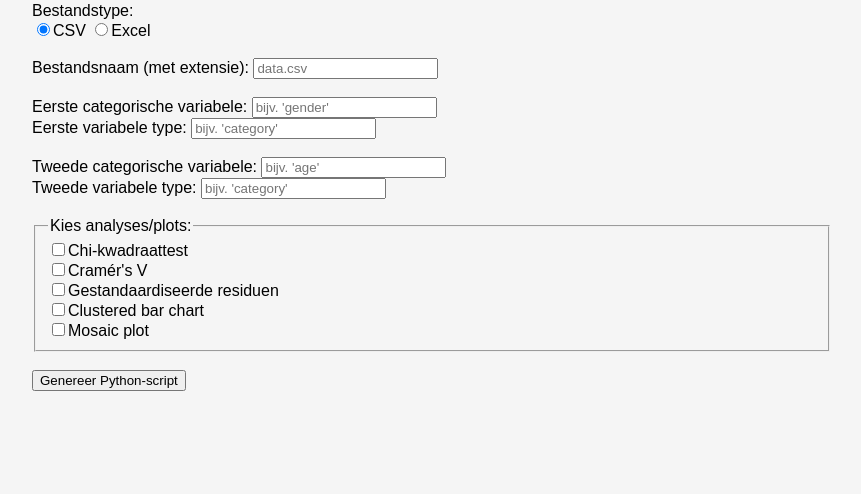
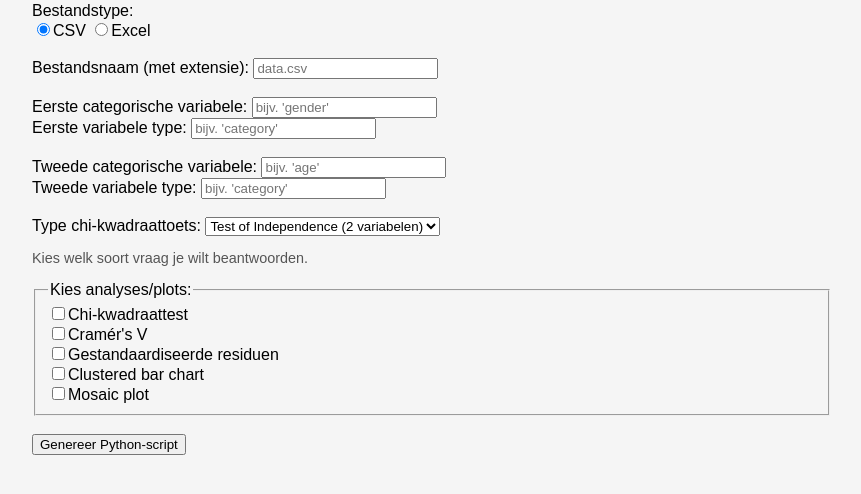
Before and after one commit to R3D-R4V3N/Data-Science-AI, a Flask app: page / in a window 1280 px wide. Shown: the part 138-632 px from the top of the page, without its empty margins (208-1069 px from the left). Run offline with Flask 3, Linux system fonts and the light colour scheme.

Commit message:
Add test type selection and script generation

```diff
--- a/app.py
+++ b/app.py
@@ -3,7 +3,7 @@ from flask import Flask, render_template, request
 app = Flask(__name__)
 
 # Helper function to build the Python analysis script
-def build_script(filetype, filename, var1, type1, var2, type2, options):
+def build_script(filetype, filename, var1, type1, var2, type2, options, test_type):
     lines = [
         'import pandas as pd',
         'import numpy as np',
@@ -18,59 +18,78 @@ def build_script(filetype, filename, var1, type1, var2, type2, options):
         lines.append(f"df = pd.read_csv('{filename}')  # Pas hier de bestandsnaam aan")
     else:
         lines.append(f"df = pd.read_excel('{filename}')  # Pas hier de bestandsnaam aan")
-    lines += [
-        f"df['{var1}'] = df['{var1}'].astype('{type1}')  # Pas hier '{var1}' aan naar jouw kolomnaam",
-        f"df['{var2}'] = df['{var2}'].astype('{type2}')  # Pas hier '{var2}' aan naar jouw kolomnaam",
-        '',
-        "contingency = pd.crosstab(df['" + var1 + "'], df['" + var2 + "'])",
-        'print(contingency)',
-        '',
-    ]
+    lines.append(f"df['{var1}'] = df['{var1}'].astype('{type1}')  # Pas hier '{var1}' aan naar jouw kolomnaam")
 
-    if 'chi2' in options:
+    if test_type == 'independence':
         lines += [
-            '# Chi-kwadraattest',
-            'chi2, p, dof, expected = stats.chi2_contingency(contingency)',
-            'print("Chi-square statistic:", chi2)',
-            'print("p-value:", p)',
+            f"df['{var2}'] = df['{var2}'].astype('{type2}')  # Pas hier '{var2}' aan naar jouw kolomnaam",
+            '',
+            f"contingency = pd.crosstab(df['{var1}'], df['{var2}'])",
+            'print(contingency)',
             '',
         ]
-    if 'cramers_v' in options:
+
+        if 'chi2' in options:
+            lines += [
+                '# Chi-kwadraattest onafhankelijkheid',
+                'chi2, p, dof, expected = stats.chi2_contingency(contingency)',
+                'print("Chi-square statistic:", chi2)',
+                'print("p-value:", p)',
+                '',
+            ]
+        if 'cramers_v' in options:
+            lines += [
+                '# Bereken Cram\u00e9r\'s V',
+                'n = contingency.sum().sum()',
+                'phi2 = chi2 / n',
+                'r, k = contingency.shape',
+                'cramers_v = np.sqrt(phi2 / (min(k - 1, r - 1)))',
+                'print("Cram\u00e9r\'s V:", cramers_v)',
+                '',
+            ]
+        if 'residuals' in options:
+            lines += [
+                '# Gestandaardiseerde residuen',
+                'residuals = (contingency - expected) / np.sqrt(expected)',
+                'print("Gestandaardiseerde residuen:")',
+                'print(residuals)',
+                '',
+            ]
+        if 'clustered_bar' in options:
+            lines += [
+                '# Clustered bar chart',
+                "contingency.plot(kind='bar')",
+                f"plt.xlabel('{var1}')",
+                'plt.ylabel("Frequentie")',
+                'plt.title("Clustered Bar Chart")',
+                'plt.show()',
+                '',
+            ]
+        if 'mosaic' in options:
+            lines += [
+                '# Mosaic plot',
+                'from statsmodels.graphics.mosaicplot import mosaic',
+                f"mosaic(df, ['{var1}', '{var2}'])",
+                'plt.show()',
+                '',
+            ]
+
+    elif test_type == 'goodness_of_fit':
         lines += [
-            '# Bereken Cram\u00e9r\'s V',
-            'n = contingency.sum().sum()',
-            'phi2 = (chi2 / n)',
-            'r, k = contingency.shape',
-            'cramers_v = np.sqrt(phi2 / (min(k - 1, r - 1)))',
-            'print("Cram\u00e9r\'s V:", cramers_v)',
+            '',
+            f"observed = df['{var1}'].value_counts()  # Waargenomen frequenties",
+            '# Pas expected aan naar jouw verwachte frequenties',
+            'expected = [len(df)/len(observed)] * len(observed)',
             '',
         ]
-    if 'residuals' in options:
-        lines += [
-            '# Gestandaardiseerde residuen',
-            'residuals = (contingency - expected) / np.sqrt(expected)',
-            'print("Gestandaardiseerde residuen:")',
-            'print(residuals)',
-            '',
-        ]
-    if 'clustered_bar' in options:
-        lines += [
-            '# Clustered bar chart',
-            "contingency.plot(kind='bar')",
-            'plt.xlabel("' + var1 + '")',
-            'plt.ylabel("Frequentie")',
-            'plt.title("Clustered Bar Chart")',
-            'plt.show()',
-            '',
-        ]
-    if 'mosaic' in options:
-        lines += [
-            '# Mosaic plot',
-            'from statsmodels.graphics.mosaicplot import mosaic',
-            "mosaic(df, [\'" + var1 + "\', \'" + var2 + "\'])",
-            'plt.show()',
-            '',
-        ]
+        if 'chi2' in options:
+            lines += [
+                '# Chi-kwadraat goodness-of-fit',
+                'chi2, p = stats.chisquare(observed, f_exp=expected)',
+                'print("Chi-square statistic:", chi2)',
+                'print("p-value:", p)',
+                '',
+            ]
 
     return "\n".join(lines)
 
@@ -87,8 +106,9 @@ def generate():
     var2 = request.form.get('var2')
     type2 = request.form.get('type2')
     options = request.form.getlist('options')
+    test_type = request.form.get('test_type')
 
-    script = build_script(filetype, filename, var1, type1, var2, type2, options)
+    script = build_script(filetype, filename, var1, type1, var2, type2, options, test_type)
 
     # Schrijf requirements.txt
     with open('requirements.txt', 'w') as f:
--- a/static/styles.css
+++ b/static/styles.css
@@ -10,3 +10,7 @@ pre {
     padding: 10px;
     overflow-x: auto;
 }
+.note {
+    font-size: 0.9em;
+    color: #555;
+}
--- a/templates/index.html
+++ b/templates/index.html
@@ -21,6 +21,12 @@
         <input type="text" name="var2" placeholder="bijv. 'age'"><br>
         <label>Tweede variabele type:</label>
         <input type="text" name="type2" placeholder="bijv. 'category'"><br><br>
+        <label>Type chi-kwadraattoets:</label>
+        <select name="test_type">
+            <option value="independence">Test of Independence (2 variabelen)</option>
+            <option value="goodness_of_fit">Goodness-of-Fit (1 variabele)</option>
+        </select>
+        <p class="note">Kies welk soort vraag je wilt beantwoorden.</p>
         <fieldset>
             <legend>Kies analyses/plots:</legend>
             <input type="checkbox" name="options" value="chi2">Chi-kwadraattest<br>
--- a/templates/result.html
+++ b/templates/result.html
@@ -8,6 +8,7 @@
 <body>
     <h1>Voer dit script uit in je eigen Python omgeving</h1>
     <pre><code>{{ script }}</code></pre>
+    <p class="note">Pas variabelen en verwachte waarden zo nodig aan in het script.</p>
     <!-- Instructies om te draaien:
     1. Maak een virtuele omgeving en activeer die: `python -m venv venv && source venv/bin/activate`
     2. Installeer afhankelijkheden: `pip install -r requirements.txt`
```
Also changed, not shown: README.md.
